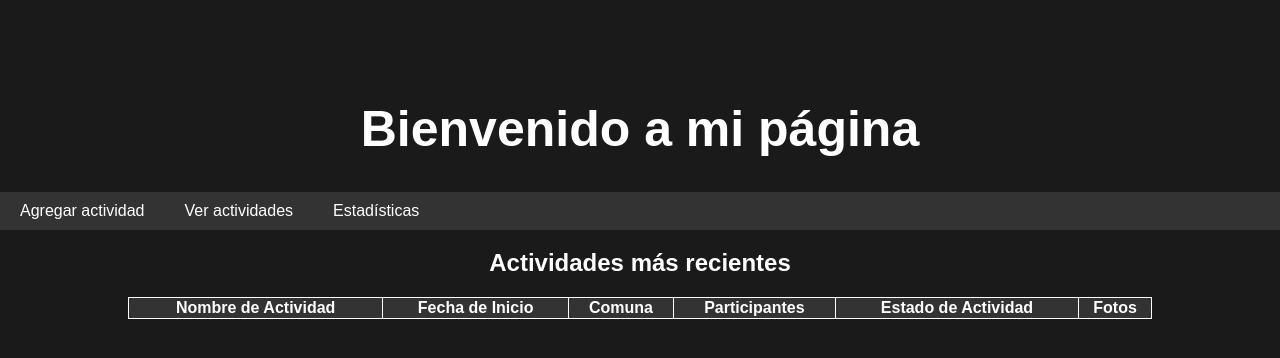
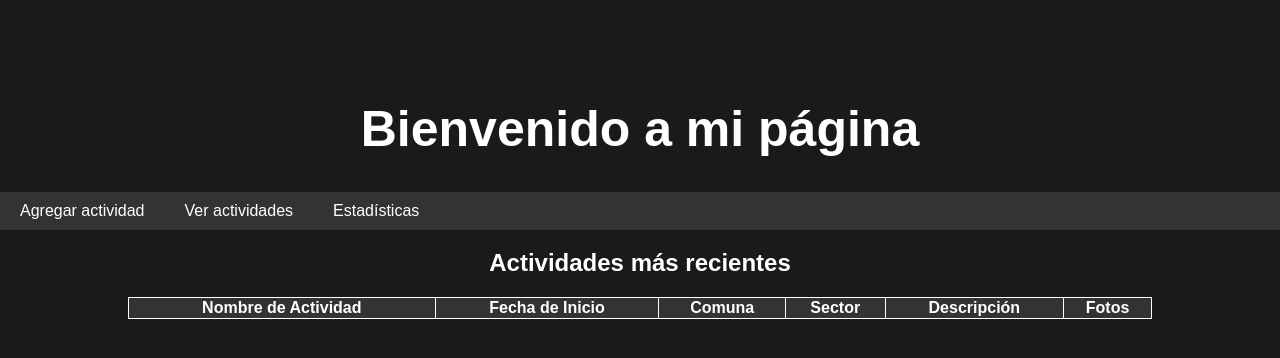
Before and after one commit to martinsss01/desarrollo_web_martin_pinochet, a Flask app: page / in a window 1280 px wide. Shown: the top 358 px of the page. Run offline with Flask 3, Linux system fonts and the light colour scheme; data that the repository does not hold is empty.

Commit message:
fix: index

```diff
--- a/templates/index.html
+++ b/templates/index.html
@@ -24,8 +24,8 @@
                     <th><b>Nombre de Actividad</b></th>
                     <th><b>Fecha de Inicio</b></th>
                     <th><b>Comuna</b></th>
-                    <th><b>Participantes</b></th>
-                    <th><b>Estado de Actividad</b></th>
+                    <th><b>Sector</b></th>
+                    <th><b>Descripción</b></th>
                     <th><b>Fotos</b></th>
                 </tr>
             </thead>
@@ -33,14 +33,10 @@
             {% if actividades %}
                 {% for actividad in actividades %}
                     <tr>
-                        <td>{{actividad.region}}</td>
+                        <td>{{actividad.nombre}}</td>
+                        <td>{{actividad.fecha_inicio}}</td>
                         <td>{{actividad.comuna}}</td>
                         <td>{{actividad.sector}}</td>
-                        <td>{{actividad.nombre}}</td>
-                        <td>{{actividad.email}}</td>
-                        <td>{{actividad.celular}}</td>
-                        <td>{{actividad.fecha_inicio}}</td>
-                        <td>{{actividad.fecha_termino}}</td>
                         <td>{{actividad.descripcion}}</td>
                         <td><img class="expandable" alt="Purple sky besides a train rail" src="https://external-content.duckduckgo.com/iu/?u=https%3A%2F%2Fpreview.redd.it%2Fkxov0rcoi4p21.png%3Fauto%3Dwebp%26s%3D8edd6e729acc84e01d55ad0853c7d5c07d86bada&f=1&nofb=1&ipt=0ce59f866c4d1759c6ef1ecef58b192e4ef57725315fd6fa5b60a94b62a14edc&ipo=images" onclick="toggleExpand(this)"> </td>
                     </tr>
```
